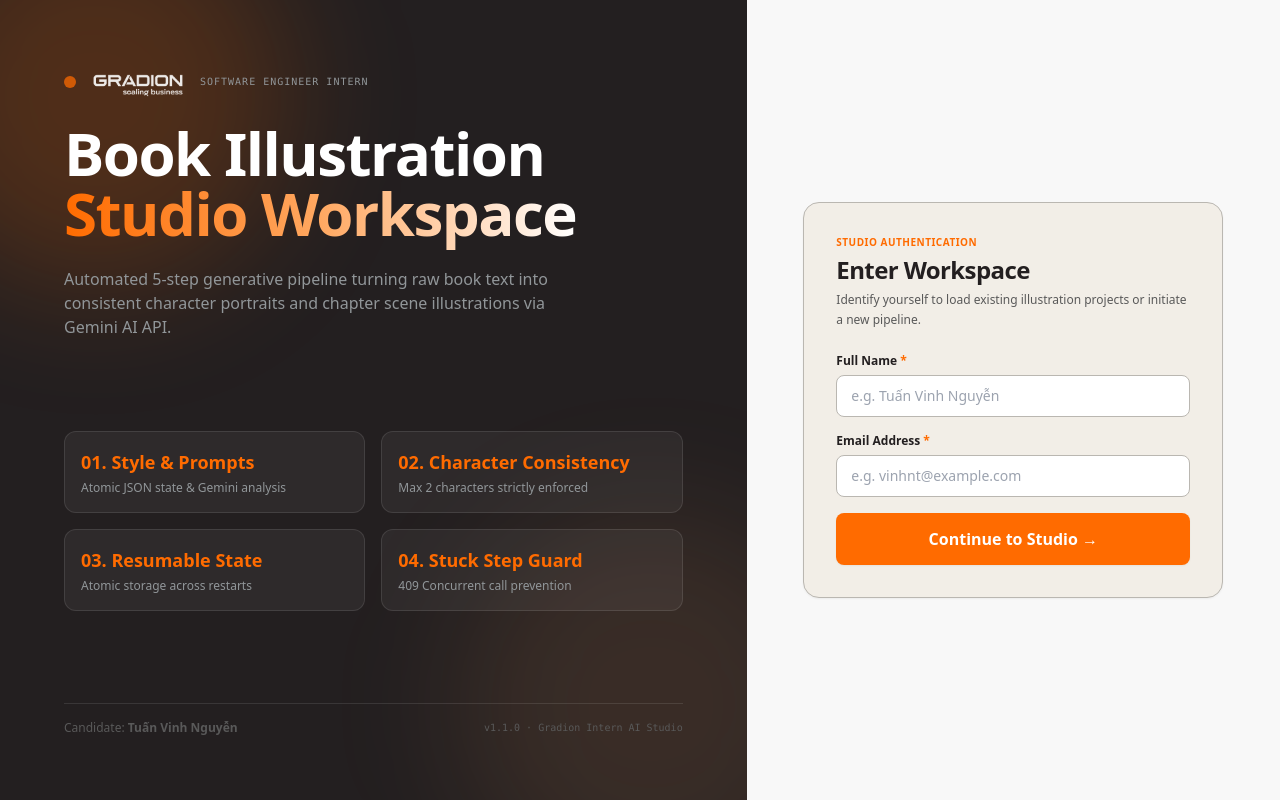
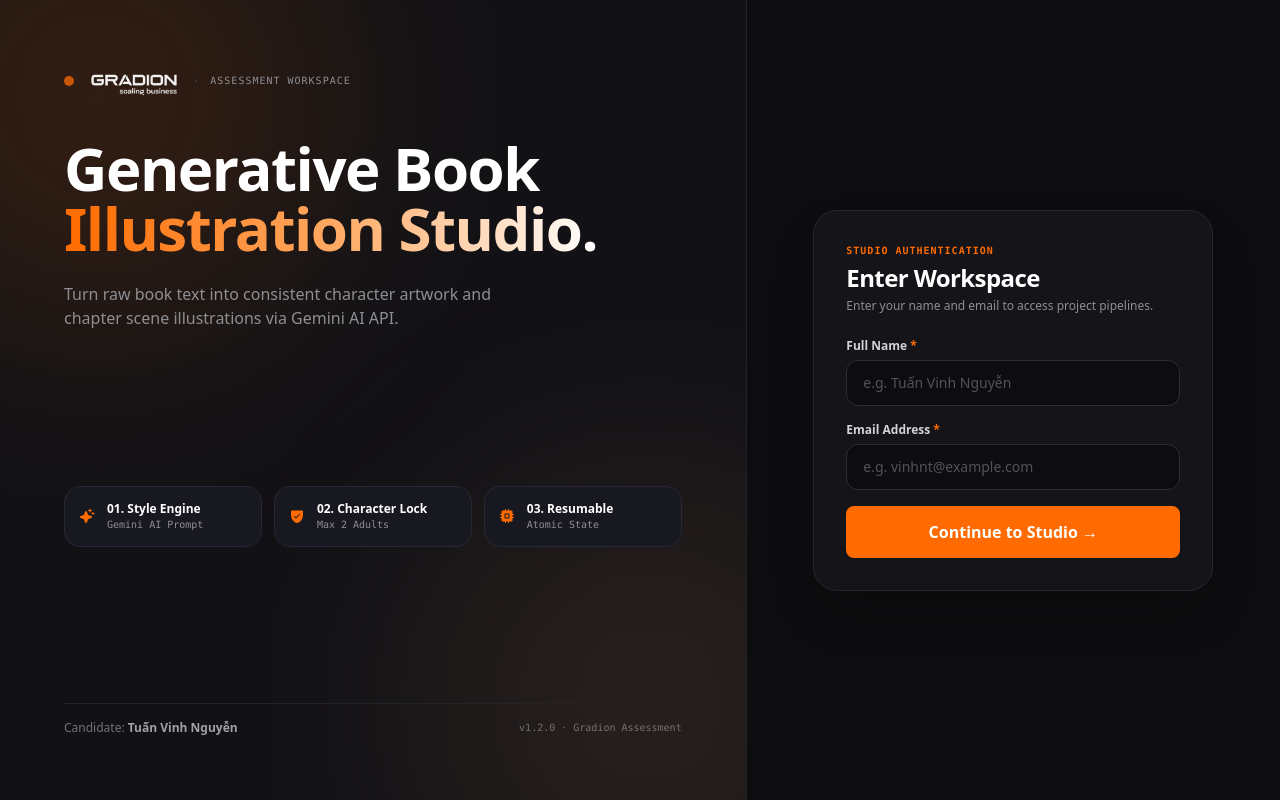
Before and after one commit to Vinhnt06/NguyenTuanVinh_Gradion_Assesment, a Next.js app: page / in a window 1280 px wide. Built offline with nearby package versions, Linux system fonts and the light colour scheme.

Commit message:
feat(ui): redesign Landing Login Page with concise editorial copy and dark studio sophistication

```diff
--- a/app/page.tsx
+++ b/app/page.tsx
@@ -4,9 +4,10 @@ import { useState } from 'react';
 import { useRouter } from 'next/navigation';
 import Image from 'next/image';
 import { motion } from 'framer-motion';
+import { ArrowRight, Sparkle, ShieldCheck, Cpu } from '@phosphor-icons/react';
 import AnimatedButton from '@/components/ui/AnimatedButton';
 
-export default function IdentityPage() {
+export default function LandingPage() {
   const router = useRouter();
   const [name, setName] = useState('');
   const [email, setEmail] = useState('');
@@ -18,7 +19,7 @@ export default function IdentityPage() {
     setError('');
 
     if (!name.trim()) {
-      setError('Please enter your full name');
+      setError('Please enter your name');
       return;
     }
     if (!email.trim() || !email.includes('@')) {
@@ -49,97 +50,105 @@ export default function IdentityPage() {
   };
 
   return (
-    <div className="min-h-screen grid grid-cols-1 lg:grid-cols-12 bg-[#F8F8F8] selection:bg-[#FF6B00] selection:text-white overflow-hidden">
-      {/* Left Artwork Hero Panel (7 Cols desktop) - Radical Visual Identity */}
+    <div className="min-h-screen grid grid-cols-1 lg:grid-cols-12 bg-[#0D0D0F] text-[#F2EEE7] selection:bg-[#FF6B00] selection:text-white overflow-hidden font-sans">
+      {/* Left Artwork Hero Panel (7 Cols desktop) - Refined Minimalist Visual Identity */}
       <motion.div
-        initial={{ opacity: 0, x: -30 }}
+        initial={{ opacity: 0, x: -20 }}
         animate={{ opacity: 1, x: 0 }}
-        transition={{ duration: 0.6, ease: 'easeOut' }}
-        className="lg:col-span-7 bg-[#231F20] text-white p-8 lg:p-16 flex flex-col justify-between relative overflow-hidden min-h-[400px] lg:min-h-screen"
+        transition={{ duration: 0.6, ease: [0.16, 1, 0.3, 1] }}
+        className="lg:col-span-7 bg-[#121216] text-white p-8 lg:p-16 flex flex-col justify-between relative overflow-hidden min-h-[480px] lg:min-h-screen border-r border-[#22222B]"
       >
-        {/* Abstract Decorative Geometry */}
-        <div className="absolute -top-24 -left-24 w-96 h-96 bg-[#FF6B00]/20 rounded-full blur-3xl pointer-events-none" />
-        <div className="absolute -bottom-24 -right-24 w-96 h-96 bg-[#FFA861]/10 rounded-full blur-3xl pointer-events-none" />
+        {/* Subtle Ambient Radial Glow */}
+        <div className="absolute -top-32 -left-32 w-[450px] h-[450px] bg-[#FF6B00]/15 rounded-full blur-[120px] pointer-events-none" />
+        <div className="absolute -bottom-32 -right-32 w-[450px] h-[450px] bg-[#FFA861]/10 rounded-full blur-[120px] pointer-events-none" />
 
         {/* Brand Header */}
         <div className="relative z-10">
-          <div className="flex items-center gap-3 mb-6">
-            <span className="w-3 h-3 rounded-full bg-[#FF6B00] animate-pulse flex-shrink-0" />
+          <div className="flex items-center gap-3 mb-10">
+            <span className="w-2.5 h-2.5 rounded-full bg-[#FF6B00] animate-pulse flex-shrink-0" />
             <Image
               src="/gradion-logo.png"
               alt="Gradion"
-              width={100}
-              height={35}
+              width={96}
+              height={33}
               priority
-              className="object-contain brightness-0 invert opacity-90"
+              className="object-contain brightness-0 invert opacity-95"
             />
-            <span className="text-[10px] font-mono tracking-widest text-[#919699] uppercase">
-              SOFTWARE ENGINEER INTERN
+            <span className="text-[#3A3A45] font-light">·</span>
+            <span className="text-[10px] font-mono tracking-widest text-[#8E8E93] uppercase">
+              ASSESSMENT WORKSPACE
             </span>
           </div>
 
-          <h1 className="text-4xl lg:text-6xl font-extrabold tracking-tight leading-[1.05] mb-6">
-            Book Illustration <br />
+          <h1 className="text-4xl lg:text-6xl font-black tracking-tight leading-[1.05] mb-6 text-white max-w-xl">
+            Generative Book <br />
             <span className="text-transparent bg-clip-text bg-gradient-to-r from-[#FF6B00] via-[#FFA861] to-white">
-              Studio Workspace
+              Illustration Studio.
             </span>
           </h1>
 
-          <p className="text-sm lg:text-base text-[#919699] max-w-lg leading-relaxed">
-            Automated 5-step generative pipeline turning raw book text into consistent character portraits and chapter scene illustrations via Gemini AI API.
+          <p className="text-sm lg:text-base text-[#8E8E93] max-w-md leading-relaxed">
+            Turn raw book text into consistent character artwork and chapter scene illustrations via Gemini AI API.
           </p>
         </div>
 
-        {/* Feature Highlights Grid */}
-        <div className="relative z-10 grid grid-cols-2 gap-4 my-8 lg:my-0">
-          <div className="p-4 rounded-xl bg-white/5 border border-white/10 backdrop-blur-xs">
-            <div className="text-[#FF6B00] font-bold text-lg mb-1">01. Style &amp; Prompts</div>
-            <div className="text-xs text-[#919699]">Atomic JSON state &amp; Gemini analysis</div>
+        {/* Refined Minimalist Feature Badges (3 items, zero fluff) */}
+        <div className="relative z-10 grid grid-cols-3 gap-3 my-8 lg:my-0">
+          <div className="p-3.5 rounded-2xl bg-[#181820] border border-[#272736] flex items-center gap-3">
+            <Sparkle weight="fill" className="w-4 h-4 text-[#FF6B00] flex-shrink-0" />
+            <div>
+              <div className="text-xs font-bold text-white">01. Style Engine</div>
+              <div className="text-[10px] text-[#8E8E93] font-mono">Gemini AI Prompt</div>
+            </div>
           </div>
-          <div className="p-4 rounded-xl bg-white/5 border border-white/10 backdrop-blur-xs">
-            <div className="text-[#FF6B00] font-bold text-lg mb-1">02. Character Consistency</div>
-            <div className="text-xs text-[#919699]">Max 2 characters strictly enforced</div>
+
+          <div className="p-3.5 rounded-2xl bg-[#181820] border border-[#272736] flex items-center gap-3">
+            <ShieldCheck weight="fill" className="w-4 h-4 text-[#FF6B00] flex-shrink-0" />
+            <div>
+              <div className="text-xs font-bold text-white">02. Character Lock</div>
+              <div className="text-[10px] text-[#8E8E93] font-mono">Max 2 Adults</div>
+            </div>
           </div>
-          <div className="p-4 rounded-xl bg-white/5 border border-white/10 backdrop-blur-xs">
-            <div className="text-[#FF6B00] font-bold text-lg mb-1">03. Resumable State</div>
-            <div className="text-xs text-[#919699]">Atomic storage across restarts</div>
-          </div>
-          <div className="p-4 rounded-xl bg-white/5 border border-white/10 backdrop-blur-xs">
-            <div className="text-[#FF6B00] font-bold text-lg mb-1">04. Stuck Step Guard</div>
-            <div className="text-xs text-[#919699]">409 Concurrent call prevention</div>
+
+          <div className="p-3.5 rounded-2xl bg-[#181820] border border-[#272736] flex items-center gap-3">
+            <Cpu weight="fill" className="w-4 h-4 text-[#FF6B00] flex-shrink-0" />
+            <div>
+              <div className="text-xs font-bold text-white">03. Resumable</div>
+              <div className="text-[10px] text-[#8E8E93] font-mono">Atomic State</div>
+            </div>
           </div>
         </div>
 
-        {/* Footer Credit */}
-        <div className="relative z-10 text-xs text-[#595959] flex items-center justify-between border-t border-white/10 pt-4">
-          <span>Candidate: <b>Tuấn Vinh Nguyễn</b></span>
-          <span className="font-mono text-[10px]">v1.1.0 · Gradion Intern AI Studio</span>
+        {/* Footer Credit Line */}
+        <div className="relative z-10 text-xs text-[#71717A] flex items-center justify-between border-t border-[#22222B] pt-4">
+          <span>Candidate: <b className="text-[#A1A1AA]">Tuấn Vinh Nguyễn</b></span>
+          <span className="font-mono text-[10px]">v1.2.0 · Gradion Assessment</span>
         </div>
       </motion.div>
 
-      {/* Right Login Form Panel (5 Cols desktop) */}
+      {/* Right Form Panel (5 Cols desktop) - Dark Glass Authentication */}
       <motion.div
-        initial={{ opacity: 0, x: 30 }}
+        initial={{ opacity: 0, x: 20 }}
         animate={{ opacity: 1, x: 0 }}
-        transition={{ duration: 0.6, delay: 0.1, ease: 'easeOut' }}
-        className="lg:col-span-5 flex items-center justify-center p-6 lg:p-12"
+        transition={{ duration: 0.6, delay: 0.1, ease: [0.16, 1, 0.3, 1] }}
+        className="lg:col-span-5 flex items-center justify-center p-6 lg:p-12 bg-[#0D0D0F]"
       >
-        <div className="w-full max-w-[420px] bg-[#F2EEE7] rounded-2xl p-8 border border-[#BAB7B1] shadow-sm">
+        <div className="w-full max-w-[400px] bg-[#141419] rounded-3xl p-8 border border-[#262632] shadow-2xl relative overflow-hidden">
           <div className="mb-6">
-            <span className="text-[10px] font-bold text-[#FF6B00] uppercase tracking-wider block mb-1">
+            <span className="text-[10px] font-mono font-bold text-[#FF6B00] uppercase tracking-widest block mb-1">
               STUDIO AUTHENTICATION
             </span>
-            <h2 className="text-2xl font-bold text-[#231F20] tracking-tight mb-1">
+            <h2 className="text-2xl font-bold text-white tracking-tight mb-1">
               Enter Workspace
             </h2>
-            <p className="text-xs text-[#595959] leading-relaxed">
-              Identify yourself to load existing illustration projects or initiate a new pipeline.
+            <p className="text-xs text-[#8E8E93]">
+              Enter your name and email to access project pipelines.
             </p>
           </div>
 
           <form onSubmit={handleSubmit} className="space-y-4">
             <div>
-              <label className="block text-xs font-semibold text-[#231F20] mb-1.5">
+              <label className="block text-xs font-semibold text-[#D4D4D8] mb-1.5">
                 Full Name <span className="text-[#FF6B00]">*</span>
               </label>
               <input
@@ -147,13 +156,13 @@ export default function IdentityPage() {
                 placeholder="e.g. Tuấn Vinh Nguyễn"
                 value={name}
                 onChange={(e) => setName(e.target.value)}
-                className="w-full px-3.5 py-2.5 bg-white border border-[#BAB7B1] rounded-lg text-sm text-[#231F20] focus:outline-none focus:border-[#FF6B00] focus:ring-1 focus:ring-[#FF6B00] transition-colors"
+                className="w-full px-4 py-3 bg-[#0D0D0F] border border-[#2D2D3B] rounded-xl text-sm text-white placeholder-[#52525B] focus:outline-none focus:border-[#FF6B00] focus:ring-1 focus:ring-[#FF6B00] transition-all"
                 disabled={loading}
               />
             </div>
 
             <div>
-              <label className="block text-xs font-semibold text-[#231F20] mb-1.5">
+              <label className="block text-xs font-semibold text-[#D4D4D8] mb-1.5">
                 Email Address <span className="text-[#FF6B00]">*</span>
               </label>
               <input
@@ -161,7 +170,7 @@ export default function IdentityPage() {
                 placeholder="e.g. vinhnt@example.com"
                 value={email}
                 onChange={(e) => setEmail(e.target.value)}
-                className="w-full px-3.5 py-2.5 bg-white border border-[#BAB7B1] rounded-lg text-sm text-[#231F20] focus:outline-none focus:border-[#FF6B00] focus:ring-1 focus:ring-[#FF6B00] transition-colors"
+                className="w-full px-4 py-3 bg-[#0D0D0F] border border-[#2D2D3B] rounded-xl text-sm text-white placeholder-[#52525B] focus:outline-none focus:border-[#FF6B00] focus:ring-1 focus:ring-[#FF6B00] transition-all"
                 disabled={loading}
               />
             </div>
@@ -170,7 +179,7 @@ export default function IdentityPage() {
               <motion.div
                 initial={{ opacity: 0, y: -5 }}
                 animate={{ opacity: 1, y: 0 }}
-                className="p-3 bg-red-50 border border-red-200 text-red-600 rounded-lg text-xs font-medium"
+                className="p-3 bg-red-950/60 border border-red-800 text-red-300 rounded-xl text-xs font-medium"
               >
                 {error}
               </motion.div>
@@ -181,7 +190,7 @@ export default function IdentityPage() {
               loading={loading}
               variant="primary"
               size="lg"
-              className="w-full mt-2"
+              className="w-full mt-2 gap-2"
             >
               {loading ? 'Entering Studio...' : 'Continue to Studio →'}
             </AnimatedButton>
```
